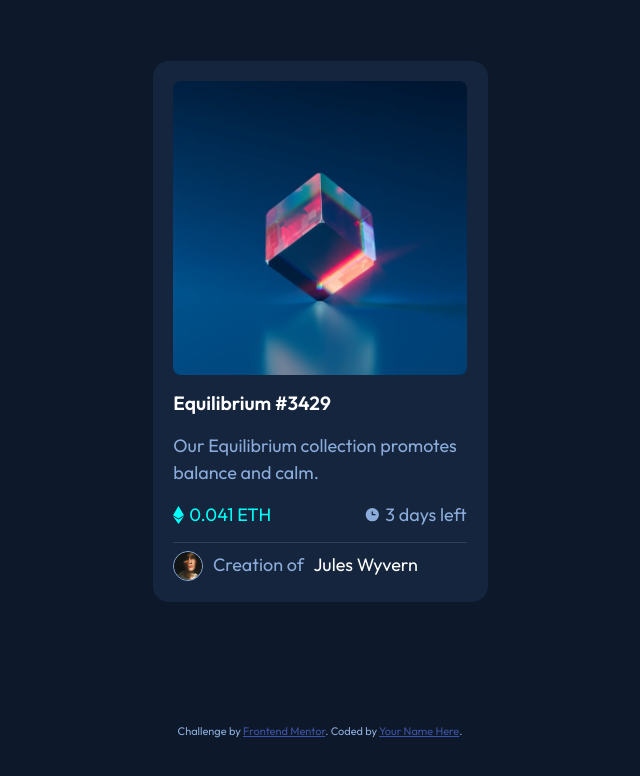
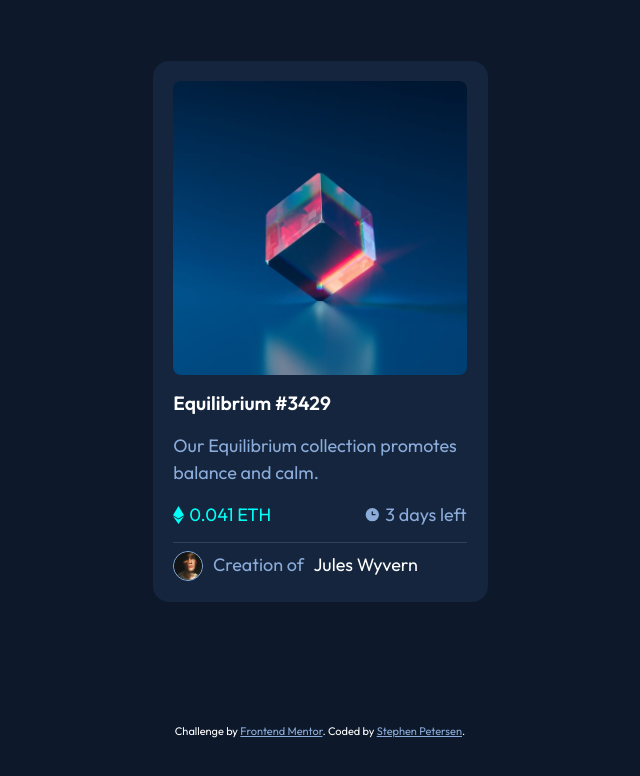
Before and after one commit to stefan1959/nft-preview-card-component-main, a plain HTML site: page index.html in a window 1280 px wide. Shown: the whole page, without its empty margins (320-960 px from the left). Drawn offline with Linux system fonts and the light colour scheme.

Commit message:
modified:   index.html 	modified:   style.css

```diff
--- a/index.html
+++ b/index.html
@@ -38,7 +38,7 @@
       Challenge by
       <a href="https://www.frontendmentor.io?ref=challenge" target="_blank"
         >Frontend Mentor</a
-      >. Coded by <a href="#">Your Name Here</a>.
+      >. Coded by <a href="#">Stephen Petersen</a>.
     </div>
   </body>
 </html>
--- a/style.css
+++ b/style.css
@@ -91,9 +91,10 @@
 }
 
 .attribution {
+  color: hsl(var(--white));
   font-size: 11px;
   text-align: center;
 }
 .attribution a {
-  color: hsl(228, 45%, 44%);
+  color: hsl(var(--soft-blue));
 }
```
